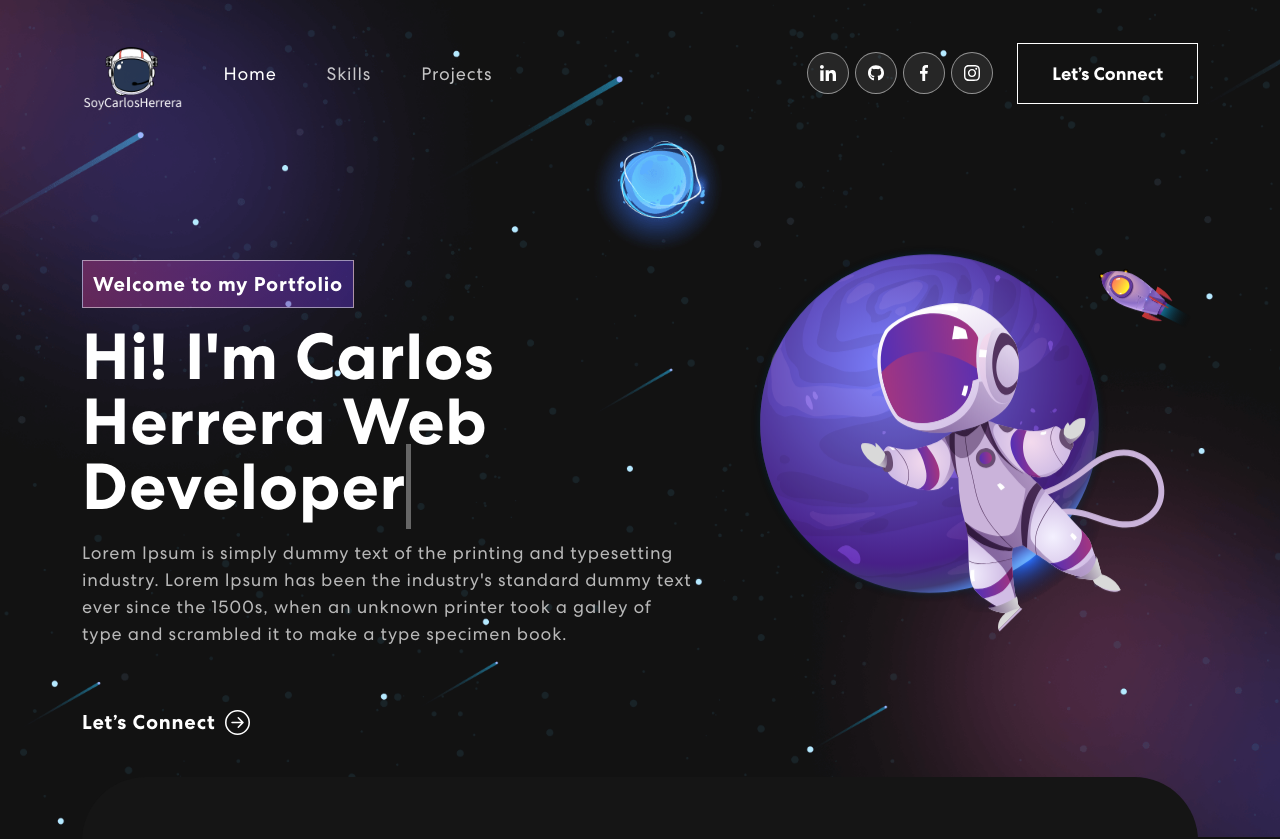
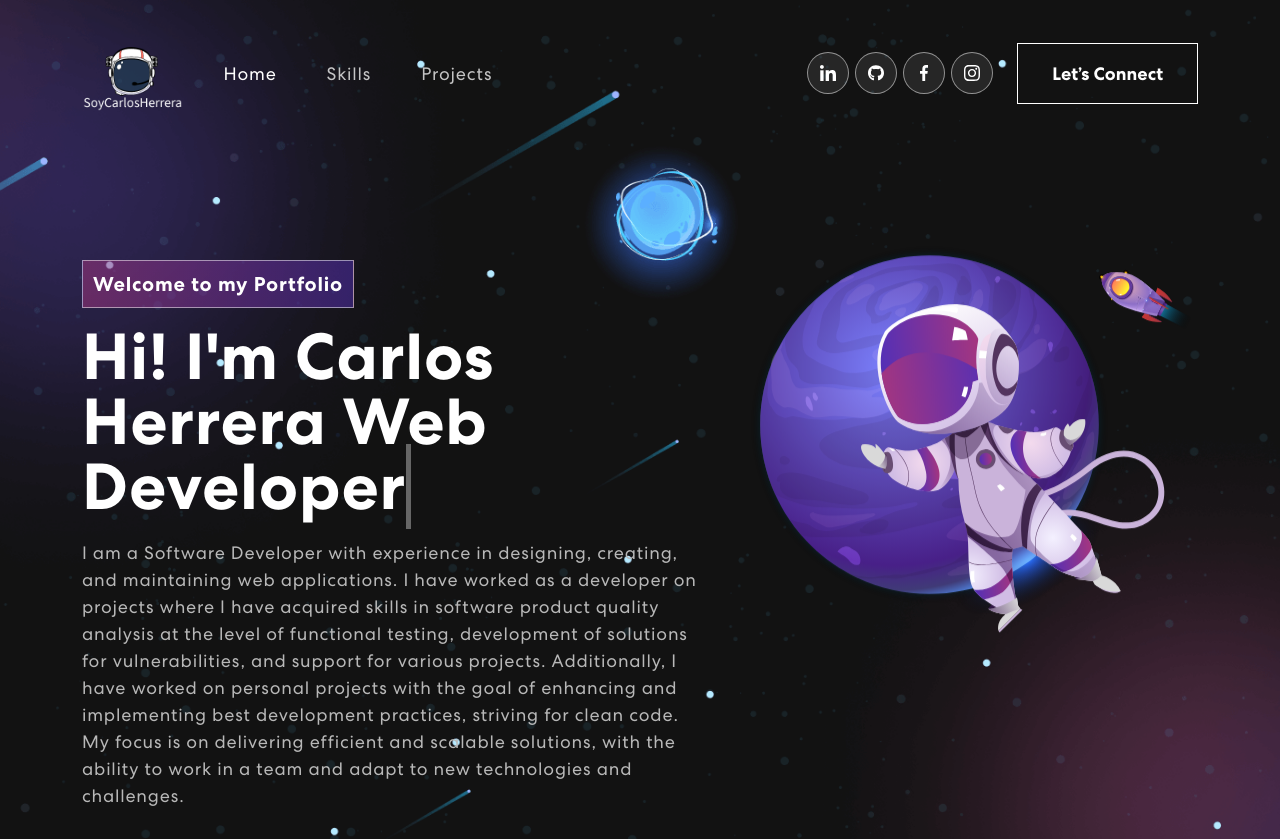
Before and after one commit to soycarlosherrera/personal-portfolio, a React (Create React App) app: page / in a window 1280 px wide. Shown: the top 839 px of the page. Built offline with nearby package versions, Linux system fonts and the light colour scheme; no server answers.

Commit message:
Update banner text

```diff
--- a/src/components/Banner.js
+++ b/src/components/Banner.js
@@ -57,7 +57,7 @@ export const Banner = () => {
               <div className={isVisible ? "animate__animated animate__fadeIn" : ""}>
                 <span className="tagline">Welcome to my Portfolio</span>
                 <h1>{`Hi! I'm Carlos Herrera `} <span className="txt-rotate" dataPeriod="1000" data-rotate='[ "Web Developer.", "Front-End.", "Back-End." ]'><span className="wrap">{text}</span></span></h1>
-                  <p>Lorem Ipsum is simply dummy text of the printing and typesetting industry. Lorem Ipsum has been the industry's standard dummy text ever since the 1500s, when an unknown printer took a galley of type and scrambled it to make a type specimen book.</p>
+                  <p>I am a Software Developer with experience in designing, creating, and maintaining web applications. I have worked as a developer on projects where I have acquired skills in software product quality analysis at the level of functional testing, development of solutions for vulnerabilities, and support for various projects. Additionally, I have worked on personal projects with the goal of enhancing and implementing best development practices, striving for clean code. My focus is on delivering efficient and scalable solutions, with the ability to work in a team and adapt to new technologies and challenges.</p>
                   <button onClick={() => console.log('connect')}>Let’s Connect <ArrowRightCircle size={25} /></button>
               </div>}
             </TrackVisibility>
```
Also changed, not shown: 2 other files (tests, documents, lock files or other folders).
